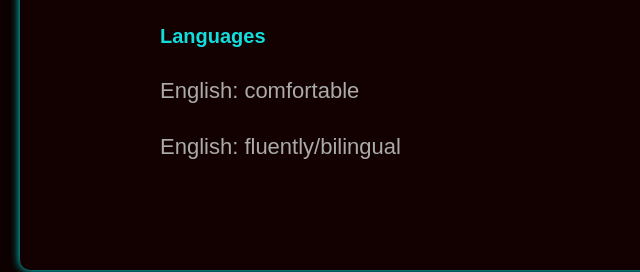
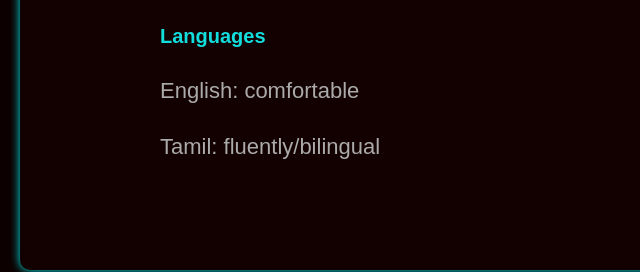
Before and after one commit to karan271106/spkportfolio, a plain HTML site: page index.html in a window 1280 px wide. Shown: the part 2920-3192 px from the top of the page, 0-640 px from the left. Drawn offline with Linux system fonts and the light colour scheme.

Commit message:
Update index.html

```diff
--- a/index.html
+++ b/index.html
@@ -160,7 +160,7 @@ Beyond academics, I enjoy exploring creative hobbies and participating in activi
                             English: comfortable
                         </p>
                         <p>
-                            English: fluently/bilingual
+                            Tamil: fluently/bilingual
                         </p>
                     </div>
                 </div>
```
